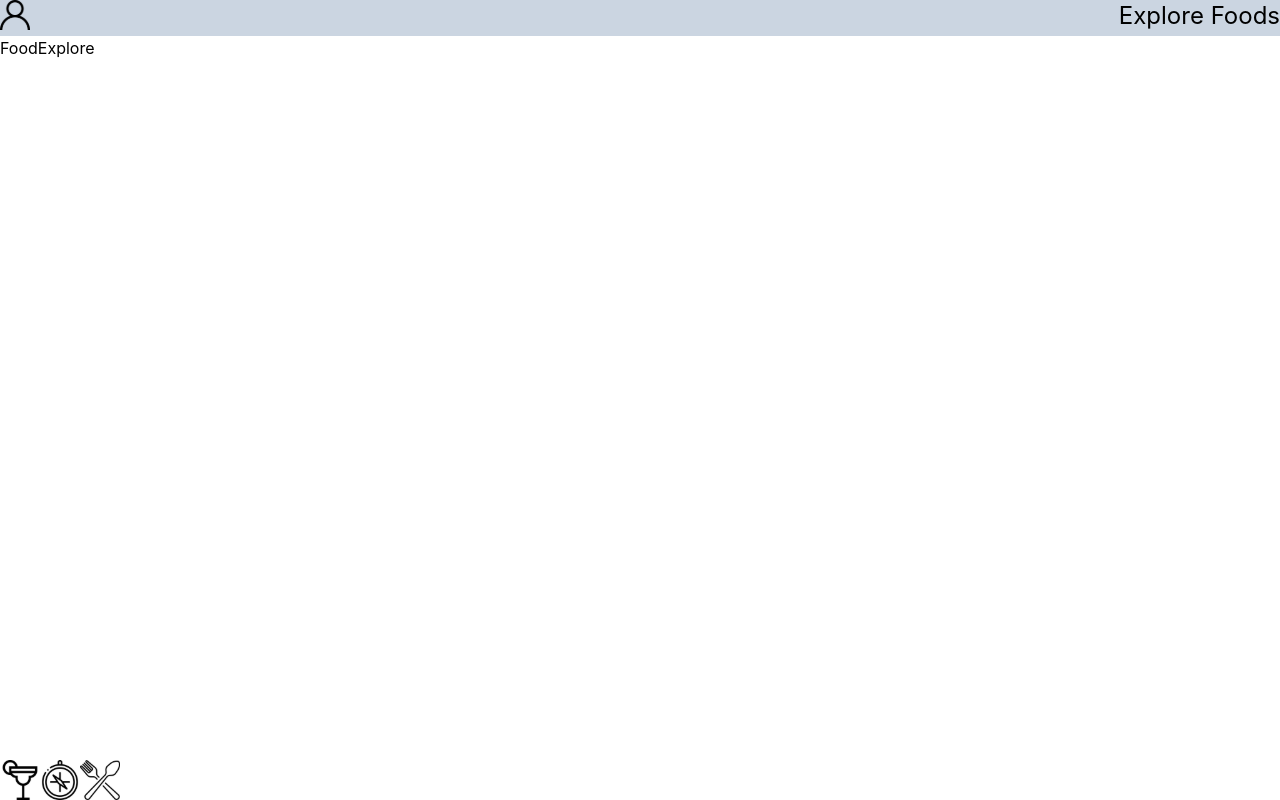
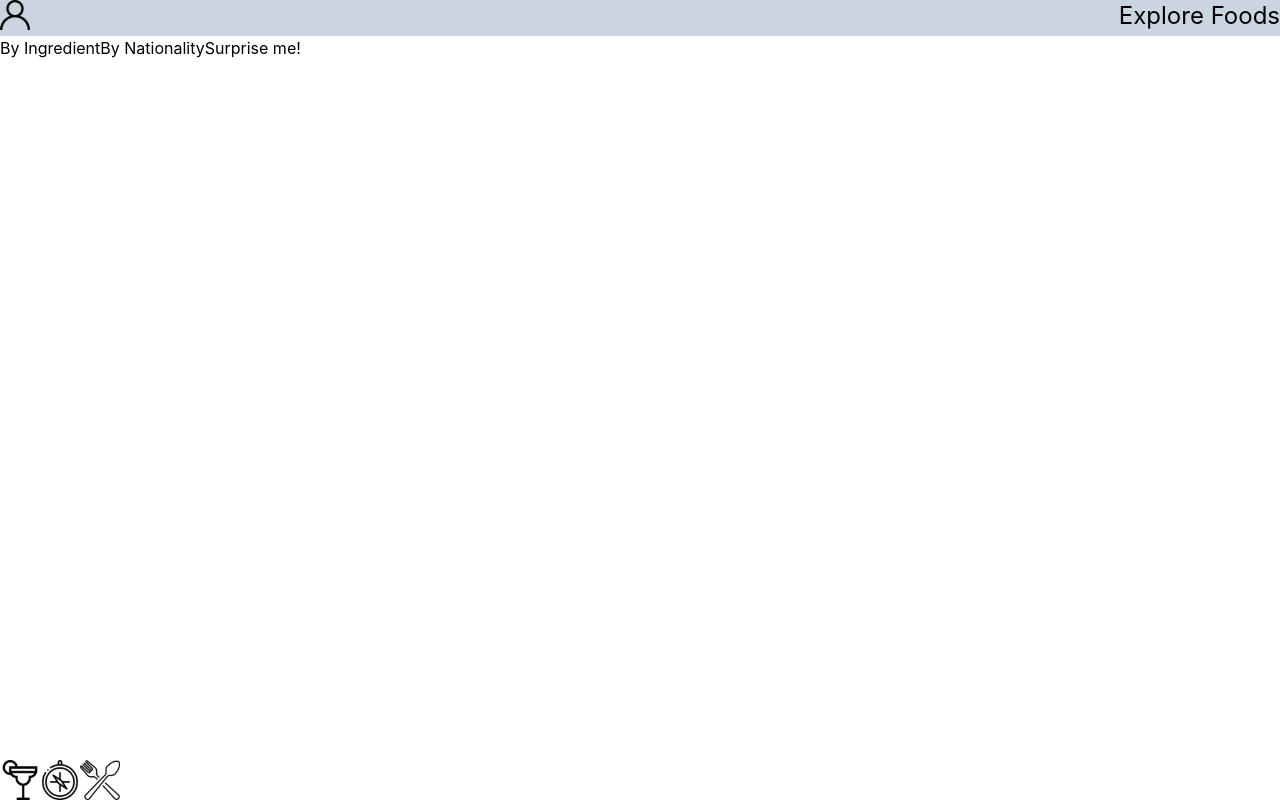
Before and after one commit to lkotlarenko/Project-Recipes-App, a React (Create React App) app: page /explore/foods in a window 1280 px wide. Built offline with nearby package versions, Linux system fonts and the light colour scheme; no server answers.

Commit message:
feat: ✅ Add explore page to both drinks & food
New explore page based on Figma prototype
 New drinks & meals explorer page that contains some ways to find new drinks or meals

```diff
--- a/src/context/ProviderApp.js
+++ b/src/context/ProviderApp.js
@@ -67,7 +67,7 @@ function ProviderApp({ children }) {
     } else {
       handleFoods('all');
     }
-  }, [clickFoodCategory]);
+  }, [clickFoodCategory, filterFoodCategory, prevFoodCategory]);
 
   useEffect(() => {
     if (filterDrinkCategory === 'all') {
@@ -82,7 +82,7 @@ function ProviderApp({ children }) {
     } else {
       handleDrinks('all');
     }
-  }, [clickDrinkCategory]);
+  }, [clickDrinkCategory, filterDrinkCategory, prevDrinkCategory]);
 
   const allData = {
     clickDrinkCategory,
--- a/src/pages/DrinkExplore/index.jsx
+++ b/src/pages/DrinkExplore/index.jsx
@@ -1,12 +1,35 @@
 import React from 'react';
+import { useHistory } from 'react-router-dom';
 import Footer from '../../components/Footer';
 import HeaderWithSearch from '../../components/Header/HeaderWithSearch';
 
 function DrinkExplore() {
+  const RANDOM_DRINK_ENDPOINT = 'https://www.thecocktaildb.com/api/json/v1/1/random.php';
+  const history = useHistory();
+
+  const handleSurpriseMe = async () => {
+    const response = await fetch(RANDOM_DRINK_ENDPOINT);
+    const data = await response.json();
+    history.push(`/drinks/${data.drinks[0].idDrink}`);
+  };
+
   return (
     <div>
       <HeaderWithSearch name="Explore Drinks" verifc={ false } />
-      <h3>DrinkExplore</h3>
+      <button
+        type="button"
+        data-testid="explore-by-ingredient"
+        onClick={ () => (history.push('/explore/drinks/ingredients')) }
+      >
+        By Ingredient
+      </button>
+      <button
+        type="button"
+        data-testid="explore-surprise"
+        onClick={ handleSurpriseMe }
+      >
+        Surprise me!
+      </button>
       <Footer />
     </div>
   );
--- a/src/pages/ExploreMain/index.jsx
+++ b/src/pages/ExploreMain/index.jsx
@@ -1,4 +1,5 @@
 import React from 'react';
+import { Link } from 'react-router-dom';
 import Footer from '../../components/Footer';
 import HeaderWithSearch from '../../components/Header/HeaderWithSearch';
 
@@ -6,7 +7,12 @@ function ExploreMain() {
   return (
     <div>
       <HeaderWithSearch name="Explore" verifc={ false } />
-      <h3>ExploreMain</h3>
+      <Link to="/explore/foods">
+        <h3 data-testid="explore-foods">Explore Foods</h3>
+      </Link>
+      <Link to="/explore/drinks">
+        <h3 data-testid="explore-drinks">Explore Drinks</h3>
+      </Link>
       <Footer />
     </div>
   );
--- a/src/pages/FoodExplore/index.jsx
+++ b/src/pages/FoodExplore/index.jsx
@@ -1,12 +1,42 @@
 import React from 'react';
+import { useHistory } from 'react-router-dom';
 import Footer from '../../components/Footer';
 import HeaderWithSearch from '../../components/Header/HeaderWithSearch';
 
 function FoodExplore() {
+  const RANDOM_FOOD_ENDPOINT = 'https://www.themealdb.com/api/json/v1/1/random.php';
+  const history = useHistory();
+
+  const handleSurpriseMe = async () => {
+    const response = await fetch(RANDOM_FOOD_ENDPOINT);
+    const data = await response.json();
+    history.push(`/foods/${data.meals[0].idMeal}`);
+  };
+
   return (
     <div>
       <HeaderWithSearch name="Explore Foods" verifc={ false } />
-      <h3>FoodExplore</h3>
+      <button
+        type="button"
+        data-testid="explore-by-ingredient"
+        onClick={ () => (history.push('/explore/foods/ingredients')) }
+      >
+        By Ingredient
+      </button>
+      <button
+        type="button"
+        data-testid="explore-by-nationality"
+        onClick={ () => (history.push('/explore/foods/nationalities')) }
+      >
+        By Nationality
+      </button>
+      <button
+        type="button"
+        data-testid="explore-surprise"
+        onClick={ handleSurpriseMe }
+      >
+        Surprise me!
+      </button>
       <Footer />
     </div>
   );
```
